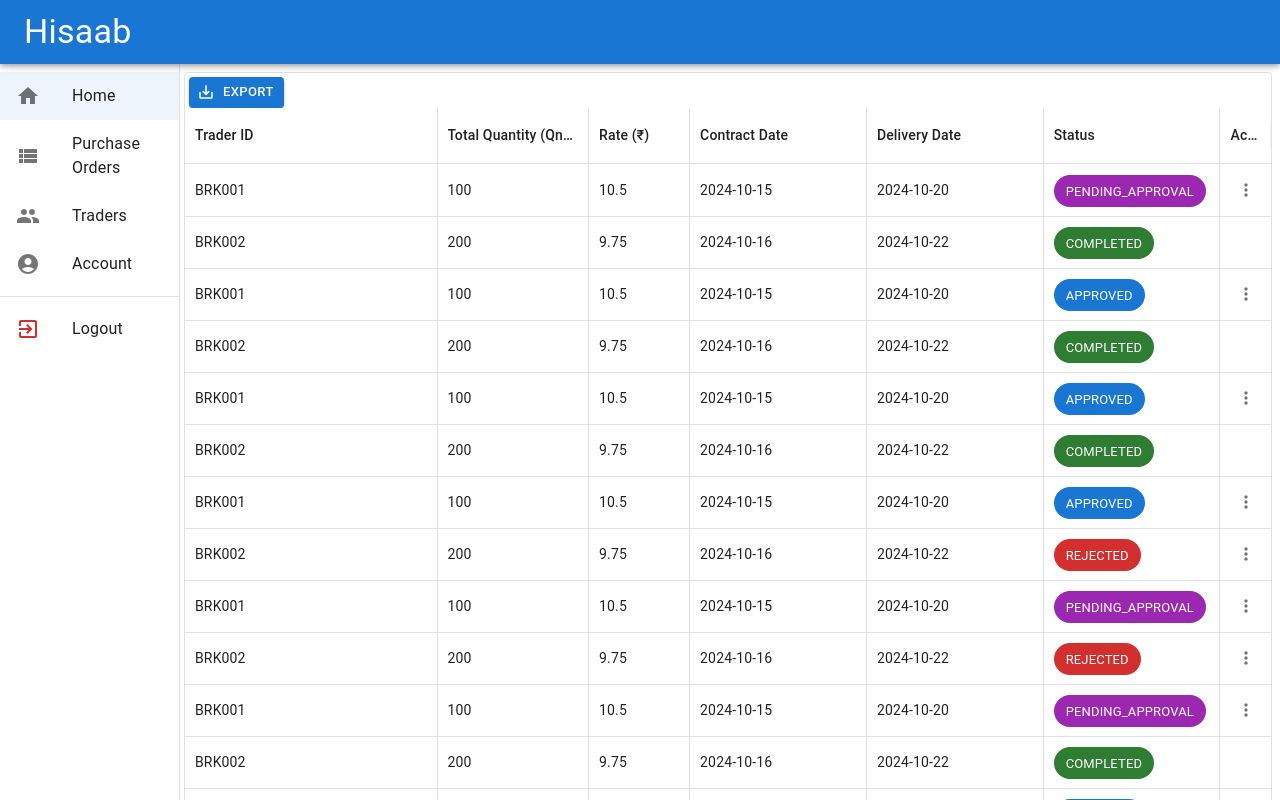
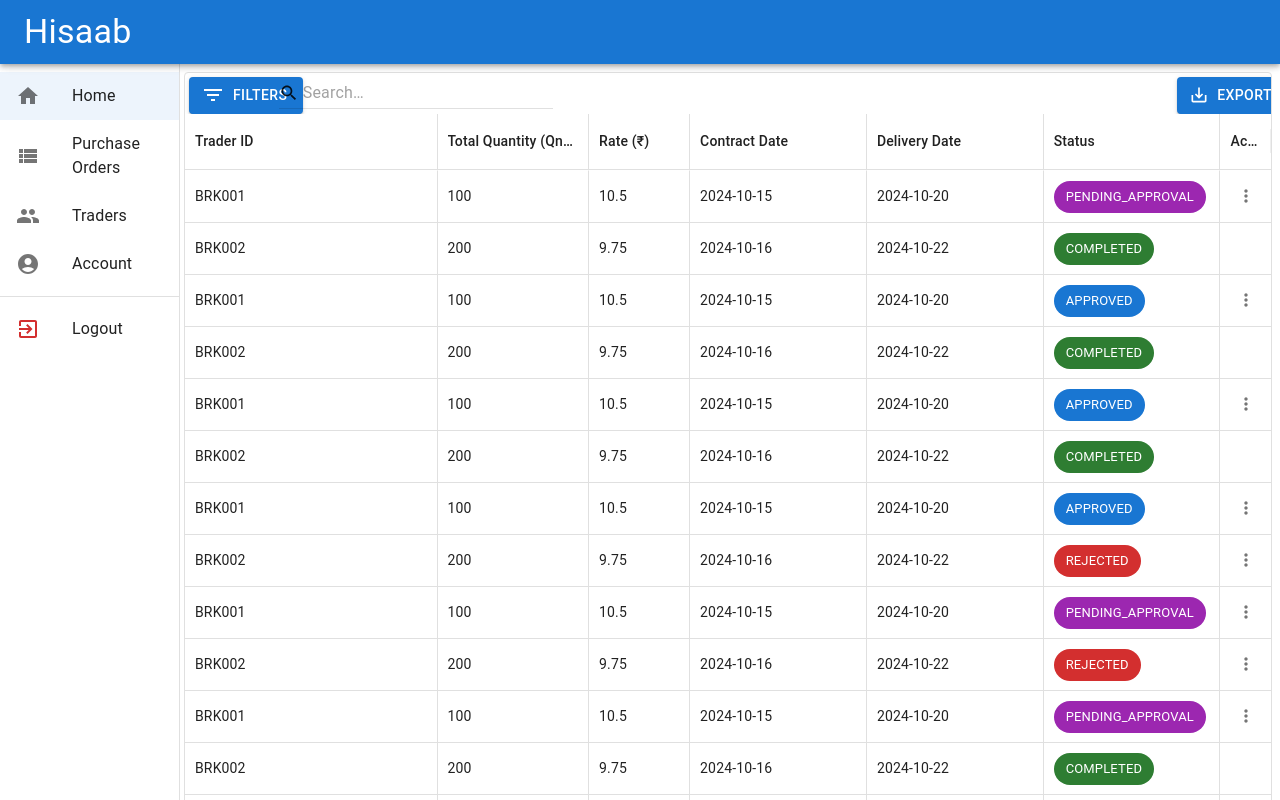
Before and after one commit to anurag108/hisaab, a React (Create React App) app in the folder frontend/: page / in a window 1280 px wide. Shown: the top 800 px of the page. Built offline with nearby package versions, Linux system fonts and the light colour scheme; the HTML template or start-up script is replaced by a standard one.

Commit message:
Allow filtering, searching on Purchase orders

```diff
--- a/frontend/src/orders/OrdersCrud.react.tsx
+++ b/frontend/src/orders/OrdersCrud.react.tsx
@@ -2,37 +2,41 @@ import { useState } from 'react';
 import Box from '@mui/material/Box';
 import {
     GridRowsProp,
-    GridRowModesModel,
     DataGrid,
     GridColDef,
     GridToolbarContainer,
     GridActionsCellItem,
-    GridSlots,
     GridToolbarExport,
-    GridCallbackDetails,
     GridRowParams,
-    MuiEvent,
     GridRenderCellParams,
+    GridToolbarQuickFilter,
+    GridToolbarFilterButton,
 } from '@mui/x-data-grid';
 import { Order } from '../types';
-import { Chip } from '@mui/material';
+import { Chip, Grid2 } from '@mui/material';
 import DoneIcon from '@mui/icons-material/Done';
 import CancelIcon from '@mui/icons-material/Cancel';
 
-interface EditToolbarProps {
-    setRows: (newRows: (oldRows: GridRowsProp) => GridRowsProp) => void;
-    setRowModesModel: (
-        newModel: (oldModel: GridRowModesModel) => GridRowModesModel,
-    ) => void;
-}
-
-function EditToolbar(props: EditToolbarProps) {
+function DataToolbar() {
     return (
         <GridToolbarContainer>
-            <GridToolbarExport slotProps={{
-                tooltip: { title: 'Export purchase orders' },
-                button: { variant: 'contained' }
-            }} />
+            <Grid2 container width={'100%'}>
+                <Grid2 size={1}>
+                    <GridToolbarFilterButton slotProps={{
+                        tooltip: { title: 'Filter purchase orders' },
+                        button: { variant: 'contained', size: 'medium' }
+                    }} />
+                </Grid2>
+                <Grid2 size={'grow'}>
+                    <GridToolbarQuickFilter />
+                </Grid2>
+                <Grid2 size={1}>
+                    <GridToolbarExport slotProps={{
+                        tooltip: { title: 'Export purchase orders' },
+                        button: { variant: 'contained', size: 'medium' }
+                    }} />
+                </Grid2>
+            </Grid2>
         </GridToolbarContainer>
     );
 }
@@ -42,14 +46,10 @@ interface OrdersCrudProps {
     onOrderClick: (order: Order) => Promise<void>
 }
 
+const VISIBLE_COLUMNS = ['traderId', 'totalQuantity', 'rate', 'contractDate', 'deliveryDate', 'status'];
+
 export default function OrdersCrud(props: OrdersCrudProps) {
     const [orders, setOrders] = useState(props.initialOrders);
-    const [rowModesModel, setRowModesModel] = useState<GridRowModesModel>({});
-
-    const handleRowClick = async (params: GridRowParams, event: MuiEvent, details: GridCallbackDetails) => {
-        await props.onOrderClick(params.row);
-    };
-
     const baseColumnOptions = {
         hideable: true,
         pinnable: false,
@@ -60,12 +60,14 @@ export default function OrdersCrud(props: OrdersCrudProps) {
         {
             field: 'id',
             headerName: 'Order ID',
-            ...baseColumnOptions
+            ...baseColumnOptions,
+            filterable: false,
         },
         {
             field: 'businessId',
             headerName: 'Business ID',
-            ...baseColumnOptions
+            ...baseColumnOptions,
+            filterable: false,
         },
         {
             field: 'traderId',
@@ -131,13 +133,15 @@ export default function OrdersCrud(props: OrdersCrudProps) {
             field: 'creationTime',
             headerName: 'Creation Time',
             valueGetter: (param) => new Date(parseInt(param)).toLocaleString(),
-            ...baseColumnOptions
+            ...baseColumnOptions,
+            filterable: false,
         },
         {
             field: 'updateTime',
             headerName: 'Last Update Time',
             valueGetter: (param) => new Date(parseInt(param)).toLocaleString(),
-            ...baseColumnOptions
+            ...baseColumnOptions,
+            filterable: false,
         },
         {
             field: 'actions',
@@ -228,19 +232,24 @@ export default function OrdersCrud(props: OrdersCrudProps) {
                     creationTime: false,
                     updateTime: false,
                 }}
+                initialState={{
+                    filter: {
+                        filterModel: {
+                            items: [],
+                            quickFilterExcludeHiddenColumns: true,
+                        },
+                    },
+                }}
+
                 editMode="row"
-                // onRowClick={handleRowClick}
                 showCellVerticalBorder
                 showColumnVerticalBorder
                 disableRowSelectionOnClick
                 disableColumnResize
                 disableColumnMenu
-                rowModesModel={rowModesModel}
+                disableColumnSelector
                 slots={{
-                    toolbar: EditToolbar as GridSlots['toolbar'],
-                }}
-                slotProps={{
-                    toolbar: { setOrders, setRowModesModel },
+                    toolbar: DataToolbar,
                 }}
             />
         </Box >
```
